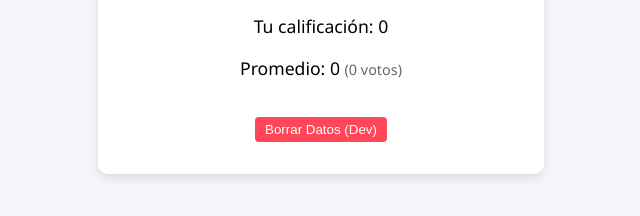
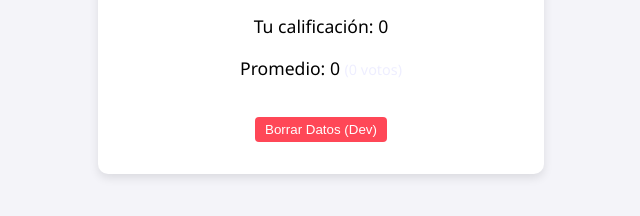
Before and after one commit to Juamm-Se/deployment_juan_mora, a plain HTML site: page index.html in a window 1280 px wide. Shown: the part 406-622 px from the top of the page, 319-959 px from the left. Drawn offline with Linux system fonts and the light colour scheme.

Commit message:
Update styles.css

```diff
--- a/styles.css
+++ b/styles.css
@@ -39,7 +39,7 @@ body {
 
 .small {
     font-size: 0.9rem;
-    color: #666;
+    color: #eef;
 }
 
 button {
```
